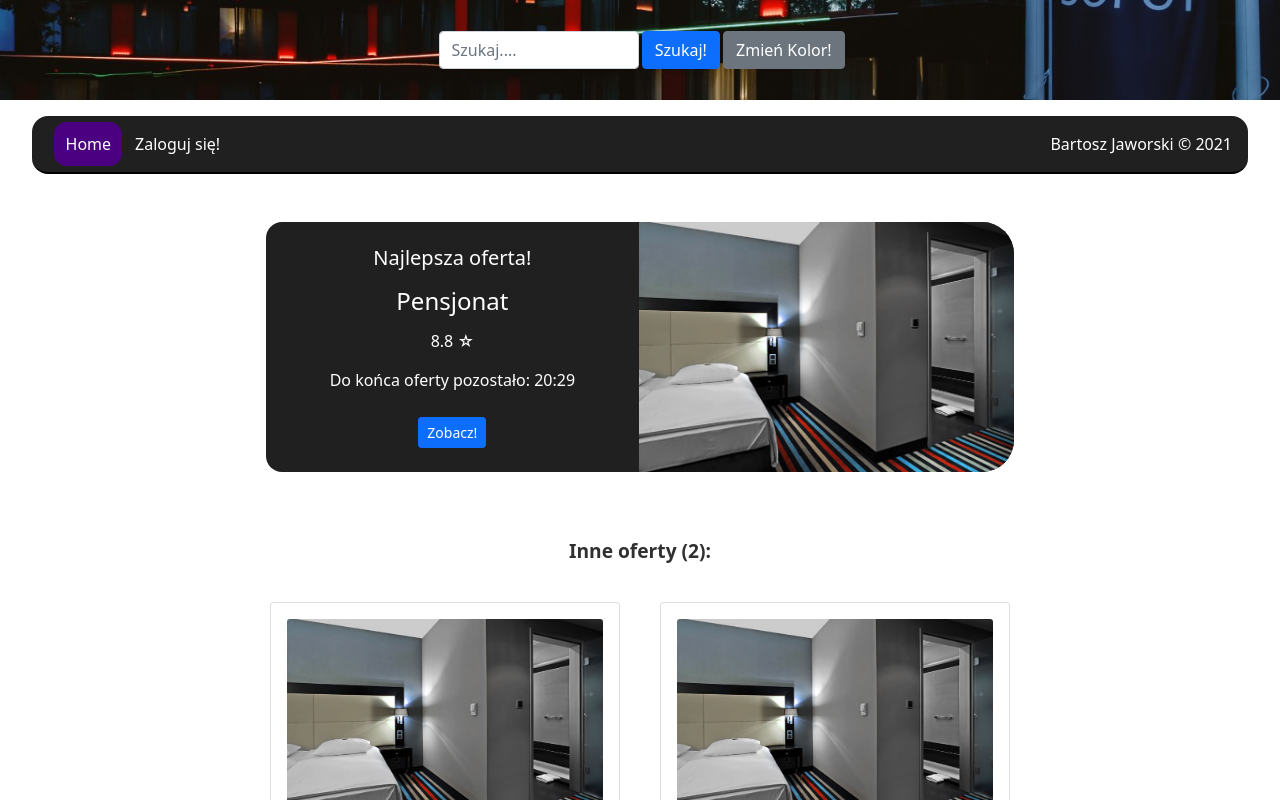
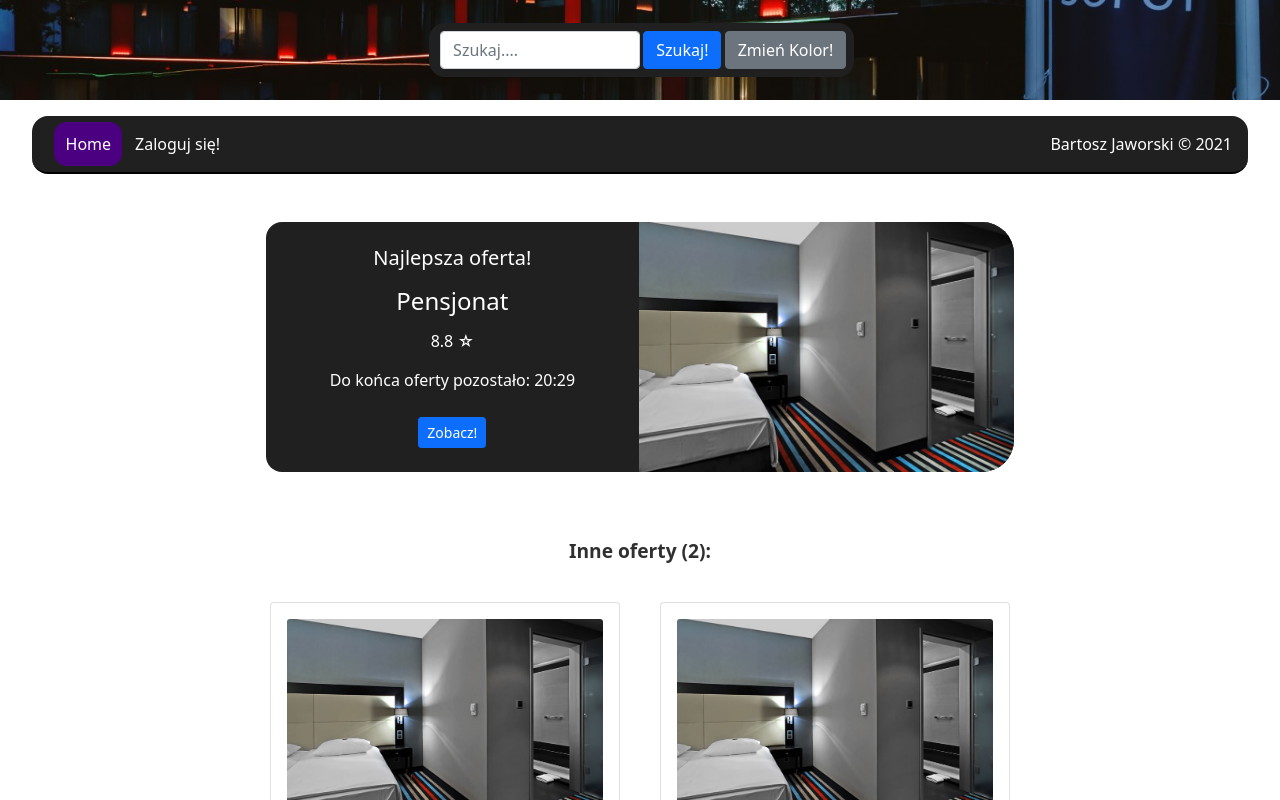
Before and after one commit to bjaworski2002/noclegi, a React (Create React App) app: page / in a window 1280 px wide. Shown: the top 800 px of the page. Built offline with nearby package versions, Linux system fonts and the light colour scheme.

Commit message:
Header style

```diff
--- a/src/App.js
+++ b/src/App.js
@@ -27,8 +27,8 @@ function App() {
 
     const header = (
         <Header>
-            <SearchBar/>
-            <Button onClick={() => dispatch({type: 'change-theme'})}>Zmień Kolor!</Button>
+                <SearchBar/>
+                <Button onClick={() => dispatch({type: 'change-theme'})}>Zmień Kolor!</Button>
         </Header>)
     const menu = <Menu/>
     const content = (
--- a/src/components/header/Header.js
+++ b/src/components/header/Header.js
@@ -9,7 +9,7 @@ function Header(props) {
     return (
         <header className={`${styles.header}`}>
             <div style={paralaxStyles} className={styles.headerImg}></div>
-            {props.children}
+            <div className={styles.headElements}>{props.children}</div>
         </header>)
 }
 
--- a/src/components/header/Header.module.css
+++ b/src/components/header/Header.module.css
@@ -21,3 +21,11 @@
 .header * {
     margin-left: 0.2em;
 }
+.headElements{
+    display: flex;
+    justify-content: center;
+    align-items: center;
+    padding: 0.5rem;
+    background-color: #202020;
+    border-radius: 1rem;
+}
```
